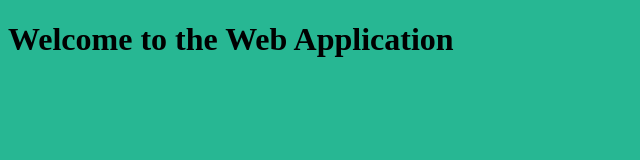
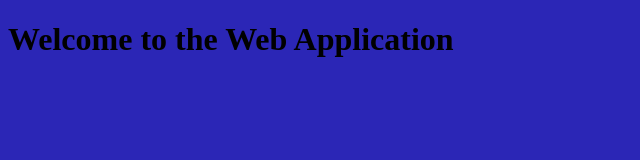
Before and after one commit to 228T1A05E1/web, a plain HTML site: page WebApp-Build-Pipeline-main/index.html in a window 1280 px wide. Shown: the whole page, without its empty margins (0-640 px from the left). Drawn offline with Linux system fonts and the light colour scheme.

Commit message:
Update colorindex.html

```diff
--- a/WebApp-Build-Pipeline-main/index.html
+++ b/WebApp-Build-Pipeline-main/index.html
@@ -7,7 +7,7 @@
 
 <style>
     body {
-                 background-color: #27B793; /* New background color */
+                 background-color: #2B26B6; /* New background color */
  /* New background color */
     }
 </style>
```
